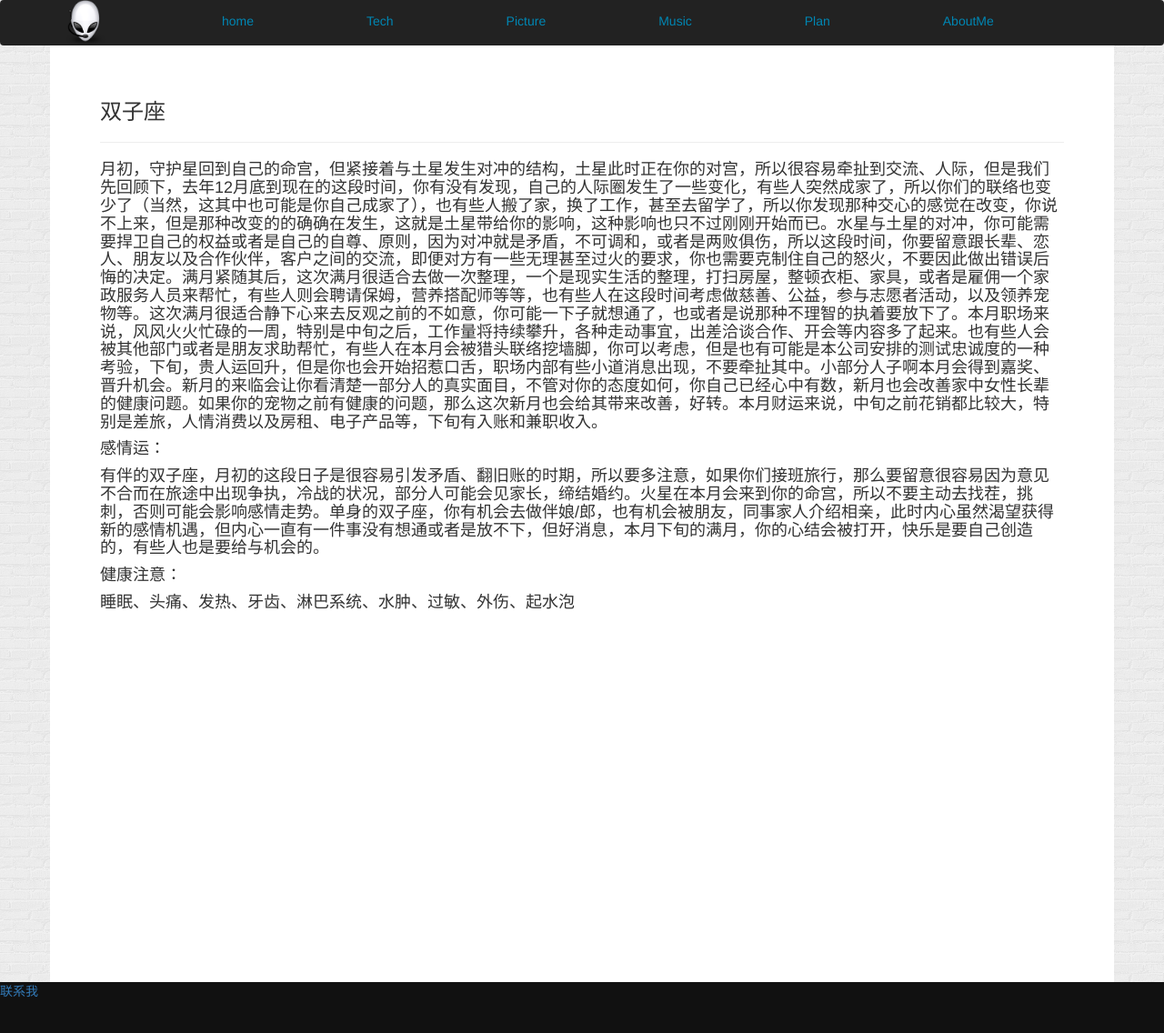
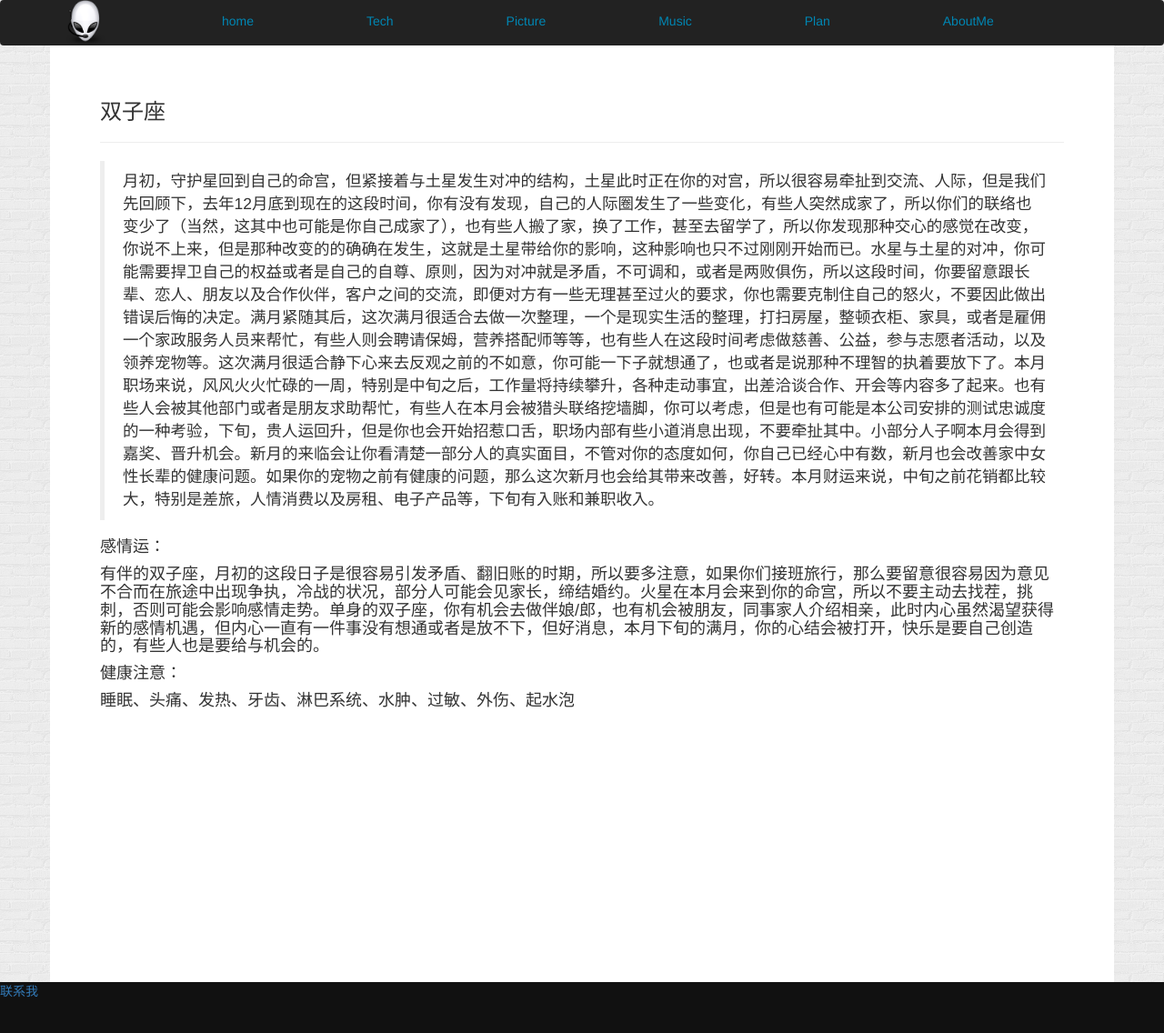
Before and after one commit to GeorageLiang/georageliang.github.com, a Jekyll site: the page built from 12md/twince.md, in a window 1280 px wide and 1140 px high. Shown: the top 1136 px of the window at 91% size. Built offline with Jekyll 4.4.1, drawn with Linux system fonts in a browser that asks for light colours; Markdown is read by kramdown in place of the engine named in the settings; comment, search, counter and statistics services are not loaded.

```diff
--- a/12md/twince.md
+++ b/12md/twince.md
@@ -9,7 +9,7 @@ permalink: /12md/twince/
 ###双子座
 ---
 
-####月初，守护星回到自己的命宫，但紧接着与土星发生对冲的结构，土星此时正在你的对宫，所以很容易牵扯到交流、人际，但是我们先回顾下，去年12月底到现在的这段时间，你有没有发现，自己的人际圈发生了一些变化，有些人突然成家了，所以你们的联络也变少了（当然，这其中也可能是你自己成家了），也有些人搬了家，换了工作，甚至去留学了，所以你发现那种交心的感觉在改变，你说不上来，但是那种改变的的确确在发生，这就是土星带给你的影响，这种影响也只不过刚刚开始而已。水星与土星的对冲，你可能需要捍卫自己的权益或者是自己的自尊、原则，因为对冲就是矛盾，不可调和，或者是两败俱伤，所以这段时间，你要留意跟长辈、恋人、朋友以及合作伙伴，客户之间的交流，即便对方有一些无理甚至过火的要求，你也需要克制住自己的怒火，不要因此做出错误后悔的决定。满月紧随其后，这次满月很适合去做一次整理，一个是现实生活的整理，打扫房屋，整顿衣柜、家具，或者是雇佣一个家政服务人员来帮忙，有些人则会聘请保姆，营养搭配师等等，也有些人在这段时间考虑做慈善、公益，参与志愿者活动，以及领养宠物等。这次满月很适合静下心来去反观之前的不如意，你可能一下子就想通了，也或者是说那种不理智的执着要放下了。本月职场来说，风风火火忙碌的一周，特别是中旬之后，工作量将持续攀升，各种走动事宜，出差洽谈合作、开会等内容多了起来。也有些人会被其他部门或者是朋友求助帮忙，有些人在本月会被猎头联络挖墙脚，你可以考虑，但是也有可能是本公司安排的测试忠诚度的一种考验，下旬，贵人运回升，但是你也会开始招惹口舌，职场内部有些小道消息出现，不要牵扯其中。小部分人子啊本月会得到嘉奖、晋升机会。新月的来临会让你看清楚一部分人的真实面目，不管对你的态度如何，你自己已经心中有数，新月也会改善家中女性长辈的健康问题。如果你的宠物之前有健康的问题，那么这次新月也会给其带来改善，好转。本月财运来说，中旬之前花销都比较大，特别是差旅，人情消费以及房租、电子产品等，下旬有入账和兼职收入。
+> 月初，守护星回到自己的命宫，但紧接着与土星发生对冲的结构，土星此时正在你的对宫，所以很容易牵扯到交流、人际，但是我们先回顾下，去年12月底到现在的这段时间，你有没有发现，自己的人际圈发生了一些变化，有些人突然成家了，所以你们的联络也变少了（当然，这其中也可能是你自己成家了），也有些人搬了家，换了工作，甚至去留学了，所以你发现那种交心的感觉在改变，你说不上来，但是那种改变的的确确在发生，这就是土星带给你的影响，这种影响也只不过刚刚开始而已。水星与土星的对冲，你可能需要捍卫自己的权益或者是自己的自尊、原则，因为对冲就是矛盾，不可调和，或者是两败俱伤，所以这段时间，你要留意跟长辈、恋人、朋友以及合作伙伴，客户之间的交流，即便对方有一些无理甚至过火的要求，你也需要克制住自己的怒火，不要因此做出错误后悔的决定。满月紧随其后，这次满月很适合去做一次整理，一个是现实生活的整理，打扫房屋，整顿衣柜、家具，或者是雇佣一个家政服务人员来帮忙，有些人则会聘请保姆，营养搭配师等等，也有些人在这段时间考虑做慈善、公益，参与志愿者活动，以及领养宠物等。这次满月很适合静下心来去反观之前的不如意，你可能一下子就想通了，也或者是说那种不理智的执着要放下了。本月职场来说，风风火火忙碌的一周，特别是中旬之后，工作量将持续攀升，各种走动事宜，出差洽谈合作、开会等内容多了起来。也有些人会被其他部门或者是朋友求助帮忙，有些人在本月会被猎头联络挖墙脚，你可以考虑，但是也有可能是本公司安排的测试忠诚度的一种考验，下旬，贵人运回升，但是你也会开始招惹口舌，职场内部有些小道消息出现，不要牵扯其中。小部分人子啊本月会得到嘉奖、晋升机会。新月的来临会让你看清楚一部分人的真实面目，不管对你的态度如何，你自己已经心中有数，新月也会改善家中女性长辈的健康问题。如果你的宠物之前有健康的问题，那么这次新月也会给其带来改善，好转。本月财运来说，中旬之前花销都比较大，特别是差旅，人情消费以及房租、电子产品等，下旬有入账和兼职收入。
 
 ####感情运：
 
```
